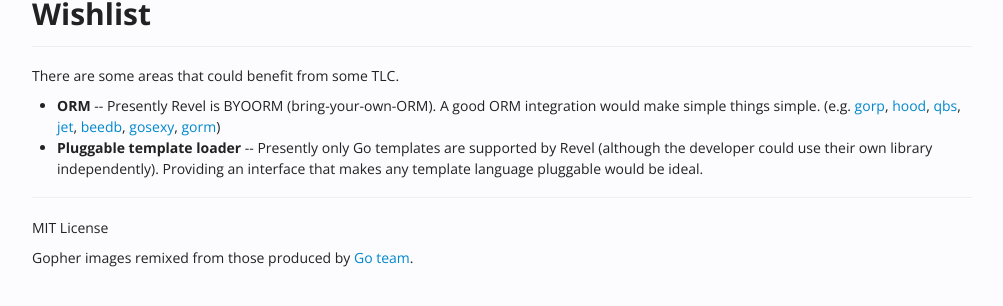
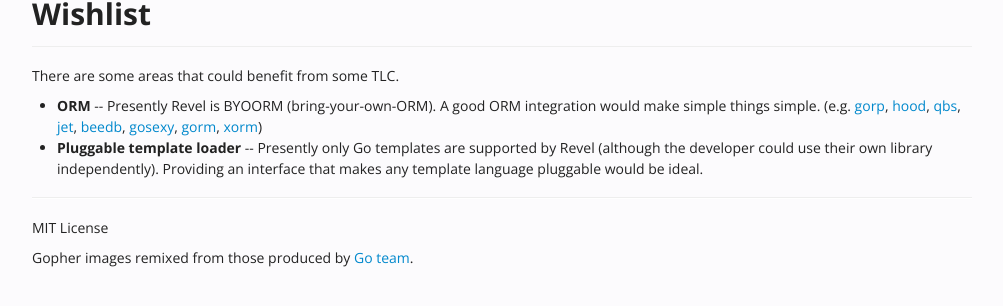
Before and after one commit to revel/revel.github.io, a Jekyll site: the page built from index.html, in a window 1280 px wide and 900 px high, scrolled down 6400 px. Shown: the part 583-889 px from the top of the window, without its empty margins (138-1141 px from the left). Built offline with Jekyll 4.4.1, drawn with Linux system fonts in a browser that asks for light colours; comment, search, counter and statistics services are not loaded.

Commit message:
add xorm reference

```diff
--- a/index.html
+++ b/index.html
@@ -550,7 +550,8 @@ func handleInternal(w http.ResponseWriter, r *http.Request, ws *websocket.Conn)
             <a href="https://github.com/eaigner/jet">jet</a>,
             <a href="https://github.com/astaxie/beedb">beedb</a>,
             <a href="https://github.com/gosexy/db">gosexy</a>,
-            <a href="https://github.com/jinzhu/gorm">gorm</a>)
+            <a href="https://github.com/jinzhu/gorm">gorm</a>,
+            <a href="https://github.com/go-xorm/xorm">xorm</a>)
           <li> <b>Pluggable template loader</b> -- Presently only Go templates
           are supported by Revel (although the developer could use their own
           library independently).  Providing an interface that makes any
```
